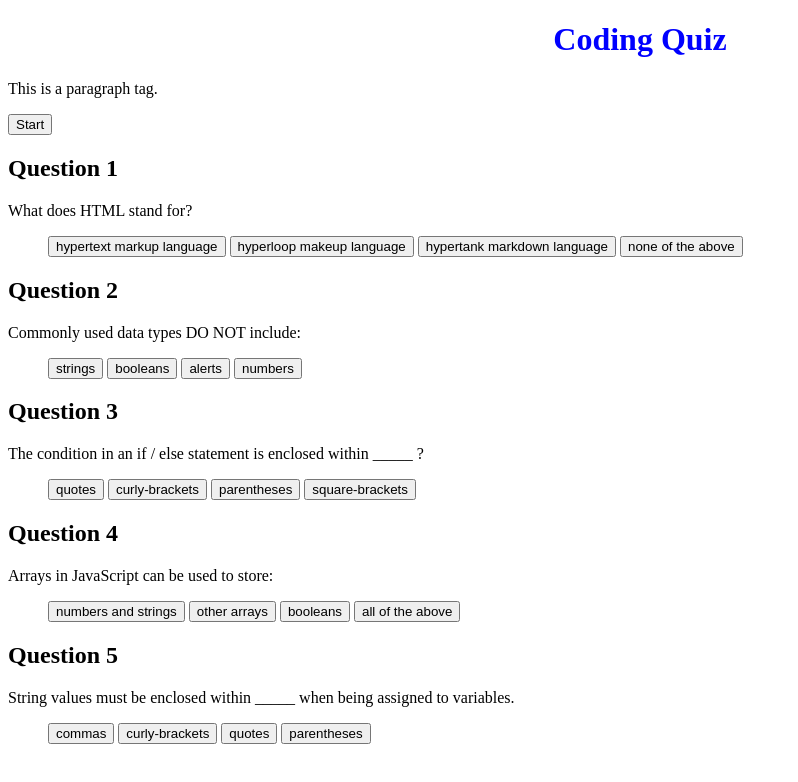
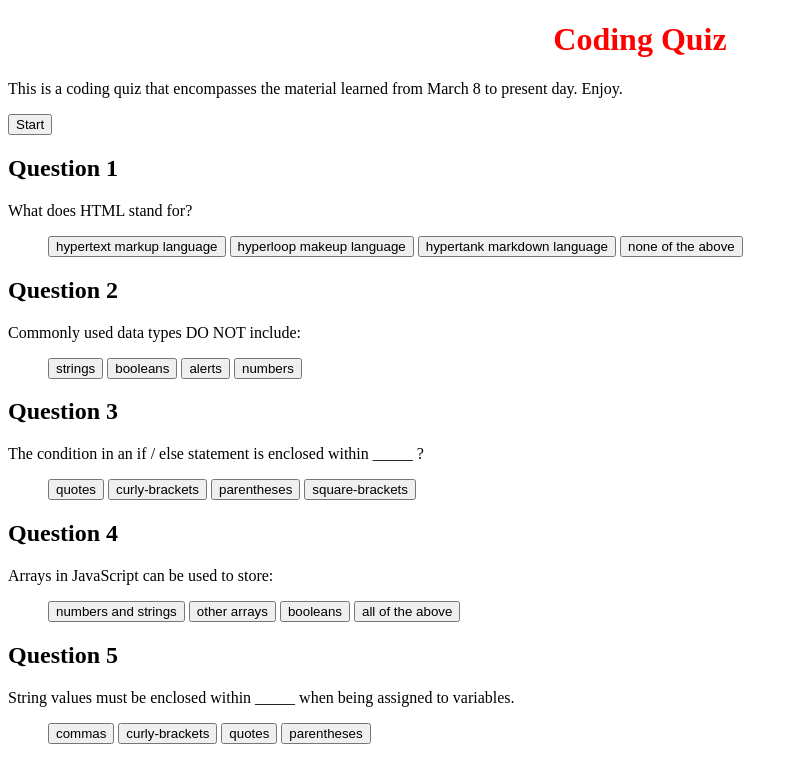
Before and after one commit to Will-CE/code-quiz, a plain HTML site: page index.html in a window 1280 px wide. Shown: the whole page, without its empty margins (0-798 px from the left). Drawn offline with Linux system fonts and the light colour scheme.

Commit message:
#para1 css element issue in live server

```diff
--- a/index.html
+++ b/index.html
@@ -11,7 +11,7 @@
 <body>
     <main>
     <h1 id="header">Coding Quiz</h1>
-    <p id="para1">This is a paragraph tag.</p>
+    <p id="para1">This is a coding quiz that encompasses the material learned from March 8 to present day. Enjoy.</p>
     <button id="start">Start</button>
 
 <section id="quest1">
--- a/style.css
+++ b/style.css
@@ -1,9 +1,11 @@
 #header {
     font-family: 'Times New Roman', Times, serif;
-    color: blue;
-    text-align: center;
+    color: red;
+    text-align: center
 };
 
 #para1 {
     text-align: center;
+    font-family: 'Times New Roman', Times, serif;
+    color: blue;
 };
```
